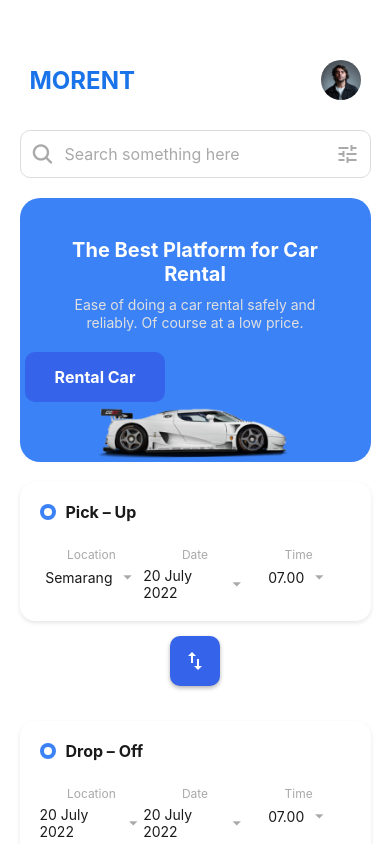
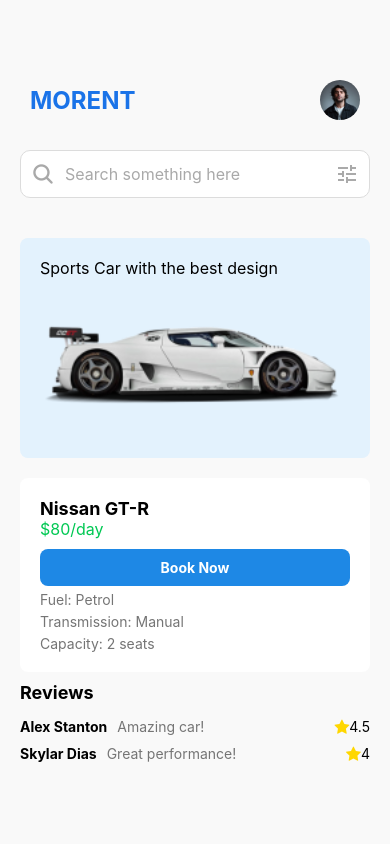
Before and after one commit to alfinvargheseonline/Morent, a React Native app: screen /CarView in a window 390 px wide. Shown: the top 844 px of the page. Built offline with nearby package versions, Linux system fonts and the light colour scheme.

Commit message:
Add CarView screen and enable navigation from RentalCars and HomeBody components

```diff
--- a/App.js
+++ b/App.js
@@ -1,7 +1,8 @@
-import { StatusBar } from 'expo-status-bar';
+import { StatusBar } from "expo-status-bar";
 import { NavigationContainer } from "@react-navigation/native";
 import { createStackNavigator } from "@react-navigation/stack";
-import Home from './screen/Home';
+import Home from "./screen/Home";
+import CarView from "./screen/CarView";
 
 const Stack = createStackNavigator();
 
@@ -14,6 +15,12 @@
           component={Home}
           options={{ headerShown: false }} // Hide the header for the Homepage screen
         />
+
+        <Stack.Screen
+          name="CarView"
+          component={CarView}
+          options={{ headerShown: false }} // Hide the header for the Homepage screen
+        />
       </Stack.Navigator>
       <StatusBar style="auto" />
     </NavigationContainer>
--- a/package.json
+++ b/package.json
@@ -17,7 +17,7 @@
     "react-native": "0.76.5",
     "react-native-gesture-handler": "~2.20.2",
     "react-native-reanimated": "~3.16.1",
-    "react-native-safe-area-context": "4.12.0",
+    "react-native-safe-area-context": "^4.12.0",
     "react-native-screens": "~4.4.0",
     "react-native-vector-icons": "^10.2.0"
   },
--- /dev/null
+++ b/screen/CarView.js
@@ -0,0 +1,167 @@
+import React from "react";
+import {
+  View,
+  Text,
+  StyleSheet,
+  FlatList,
+  Image,
+  TouchableOpacity,
+  TextInput,
+} from "react-native";
+import { FontAwesome } from "@expo/vector-icons";
+import { Ionicons, MaterialIcons } from "@expo/vector-icons";
+
+const cars = [
+  {
+    id: "1",
+    name: "Nissan GT-R",
+    image: require("../assets/car.png"),
+    price: 80,
+    fuel: "Petrol",
+    transmission: "Manual",
+    capacity: "2 seats",
+    rating: 4.5,
+    reviews: [
+      { id: "1", name: "Alex Stanton", comment: "Amazing car!", rating: 4.5 },
+      {
+        id: "2",
+        name: "Skylar Dias",
+        comment: "Great performance!",
+        rating: 4.0,
+      },
+    ],
+  },
+  // Add more cars here
+];
+
+export default function HomeScreen() {
+  return (
+    <View style={styles.container}>
+      {/* Header */}
+      <View style={styles.header}>
+        <Text style={styles.logoText}>MORENT</Text>
+        <Image
+          source={require("../assets/profile2.png")} // Replace with your profile image path
+          style={styles.profileImage}
+        />
+      </View>
+
+      <View style={styles.searchContainer}>
+        <Ionicons name="search" size={24} color="#A9A9A9" />
+        <TextInput
+          style={styles.input}
+          placeholder="Search something here"
+          placeholderTextColor="#A9A9A9"
+        />
+        <TouchableOpacity style={styles.filterButton}>
+          <MaterialIcons name="tune" size={24} color="#A9A9A9" />
+        </TouchableOpacity>
+      </View>
+
+      {/* Featured Car */}
+      <View style={styles.featured}>
+        <Text style={styles.featuredTitle}>
+          Sports Car with the best design
+        </Text>
+        <Image source={cars[0].image} style={styles.featuredImage} />
+      </View>
+
+      {/* Car Details */}
+      <View style={styles.carDetails}>
+        <Text style={styles.carName}>{cars[0].name}</Text>
+        <Text style={styles.carPrice}>${cars[0].price}/day</Text>
+        <TouchableOpacity style={styles.bookButton}>
+          <Text style={styles.bookButtonText}>Book Now</Text>
+        </TouchableOpacity>
+        <Text style={styles.specs}>Fuel: {cars[0].fuel}</Text>
+        <Text style={styles.specs}>Transmission: {cars[0].transmission}</Text>
+        <Text style={styles.specs}>Capacity: {cars[0].capacity}</Text>
+      </View>
+
+      {/* Reviews */}
+      <Text style={styles.sectionTitle}>Reviews</Text>
+      <FlatList
+        data={cars[0].reviews}
+        keyExtractor={(item) => item.id}
+        renderItem={({ item }) => (
+          <View style={styles.review}>
+            <Text style={styles.reviewName}>{item.name}</Text>
+            <Text style={styles.reviewComment}>{item.comment}</Text>
+            <FontAwesome name="star" size={16} color="#FFD700" />
+            <Text>{item.rating}</Text>
+          </View>
+        )}
+      />
+    </View>
+  );
+}
+
+const styles = StyleSheet.create({
+  container: { flex: 1, padding: 20, backgroundColor: "#f9f9f9" },
+  header: {
+    flexDirection: "row",
+    alignItems: "center",
+    justifyContent: "space-between",
+    width: "100%",
+    marginTop: 50,
+    padding: 10,
+  },
+  logoText: {
+    fontSize: 24,
+    fontWeight: "bold",
+    color: "#1A73E8",
+  },
+  profileImage: {
+    width: 40,
+    height: 40,
+    borderRadius: 20,
+  },
+  searchContainer: {
+    flexDirection: "row",
+    alignItems: "center",
+    backgroundColor: "#fff",
+    borderRadius: 10,
+    borderWidth: 1,
+    borderColor: "#dcdcdc",
+    width: "100%",
+    padding: 10,
+    marginVertical: 20,
+  },
+  input: {
+    flex: 1,
+    fontSize: 16,
+    marginLeft: 10,
+    color: "#000",
+  },
+  filterButton: {
+    marginLeft: 10,
+  },
+  featured: {
+    marginVertical: 20,
+    backgroundColor: "#E3F2FD",
+    padding: 20,
+    borderRadius: 8,
+  },
+  featuredTitle: { fontSize: 16, marginBottom: 10 },
+  featuredImage: { width: "100%", height: 150, resizeMode: "contain" },
+  carDetails: { padding: 20, backgroundColor: "#fff", borderRadius: 8 },
+  carName: { fontSize: 18, fontWeight: "bold" },
+  carPrice: { fontSize: 16, color: "#00C853" },
+  bookButton: {
+    marginTop: 10,
+    backgroundColor: "#1E88E5",
+    padding: 10,
+    borderRadius: 8,
+  },
+  bookButtonText: { color: "#fff", textAlign: "center", fontWeight: "bold" },
+  specs: { marginTop: 5, color: "#757575" },
+  sectionTitle: { fontSize: 18, fontWeight: "bold", marginVertical: 10 },
+  review: {
+    flexDirection: "row",
+    justifyContent: "space-between",
+    marginVertical: 5,
+    alignItems: "center",
+  },
+  reviewName: { fontWeight: "bold" },
+  reviewComment: { flex: 1, marginLeft: 10, color: "#757575" },
+});
--- a/screen/Home.js
+++ b/screen/Home.js
@@ -12,6 +12,7 @@
 import { Ionicons, MaterialIcons } from "@expo/vector-icons";
 import HomeBody from "./HomeBody";
 import RentalCars from "./RentalCars";
+import CarView from "./CarView";
 
 const { width } = Dimensions.get("window");
 
@@ -53,6 +54,7 @@
         </View>
 
       </View><View><RentalCars /></View>
+
     </ScrollView>
   );
 }
--- a/screen/HomeBody.js
+++ b/screen/HomeBody.js
@@ -9,6 +9,7 @@
   Dimensions,
 } from "react-native";
 import { MaterialIcons } from "@expo/vector-icons";
+import { useNavigation } from '@react-navigation/native';
 
 const { width } = Dimensions.get("window");
 
@@ -61,18 +62,20 @@
   );
 }
 
-const CarCard = ({ car }) => (
-  <View style={styles.card}>
+const CarCard = ({ car }) => {
+  const navigation = useNavigation();
+
+  return (
+    <TouchableOpacity
+      style={styles.card}
+      onPress={() => navigation.navigate('CarView', { car })}
+    >
       {/* Car Image */}
-
       <Text style={styles.carName}>{car.name}</Text>
       <Text style={styles.carType}>{car.type}</Text>
-
       <Image source={car.image} style={styles.carImage} resizeMode="contain" />
 
       {/* Car Info */}
-
-
       {/* Specifications */}
       <View style={styles.specsContainer}>
         <Text style={styles.specText}>{car.fuel}</Text>
@@ -90,8 +93,9 @@
       <TouchableOpacity style={styles.rentalButton}>
         <Text style={styles.rentalText}>Rental Now</Text>
       </TouchableOpacity>
-  </View>
+    </TouchableOpacity>
   );
+};
 
 const styles = StyleSheet.create({
   container: {
--- a/screen/RentalCars.js
+++ b/screen/RentalCars.js
@@ -8,6 +8,7 @@
   FlatList,
   Dimensions,
 } from "react-native";
+import { useNavigation } from '@react-navigation/native';
 import { MaterialIcons } from "@expo/vector-icons";
 
 const { width } = Dimensions.get("window");
@@ -76,20 +77,27 @@
 ];
 
 const RentalCars = () => {
+  const navigation = useNavigation();
+
+  const renderItem = ({ item }) => (
+    <CarCard car={item} navigation={navigation} />
+  );
+
   return (
-    <View style={styles.container}>
-      <FlatList
-        data={cars}
-        keyExtractor={(item) => item.id}
-        renderItem={({ item }) => <CarCard car={item} />}
-        contentContainerStyle={styles.listContainer}
-      />
-    </View>
+    <FlatList
+      data={cars}
+      renderItem={renderItem}
+      keyExtractor={(item) => item.id}
+      contentContainerStyle={styles.listContainer}
+    />
   );
 };
 
-const CarCard = ({ car }) => (
-  <View style={styles.card}>
+const CarCard = ({ car, navigation }) => (
+  <TouchableOpacity
+    style={styles.card}
+    onPress={() => navigation.navigate('CarView', { car })}
+  >
     {/* Header Section */}
     <View style={styles.header}>
       <Text style={styles.carName}>{car.name}</Text>
@@ -129,7 +137,7 @@
         </TouchableOpacity>
       </View>
     </View>
-  </View>
+  </TouchableOpacity>
 );
 
 const styles = StyleSheet.create({
```
Also changed, not shown: 1 other file (tests, documents, lock files or other folders). Lines whose indentation alone changed are shown as unchanged.
